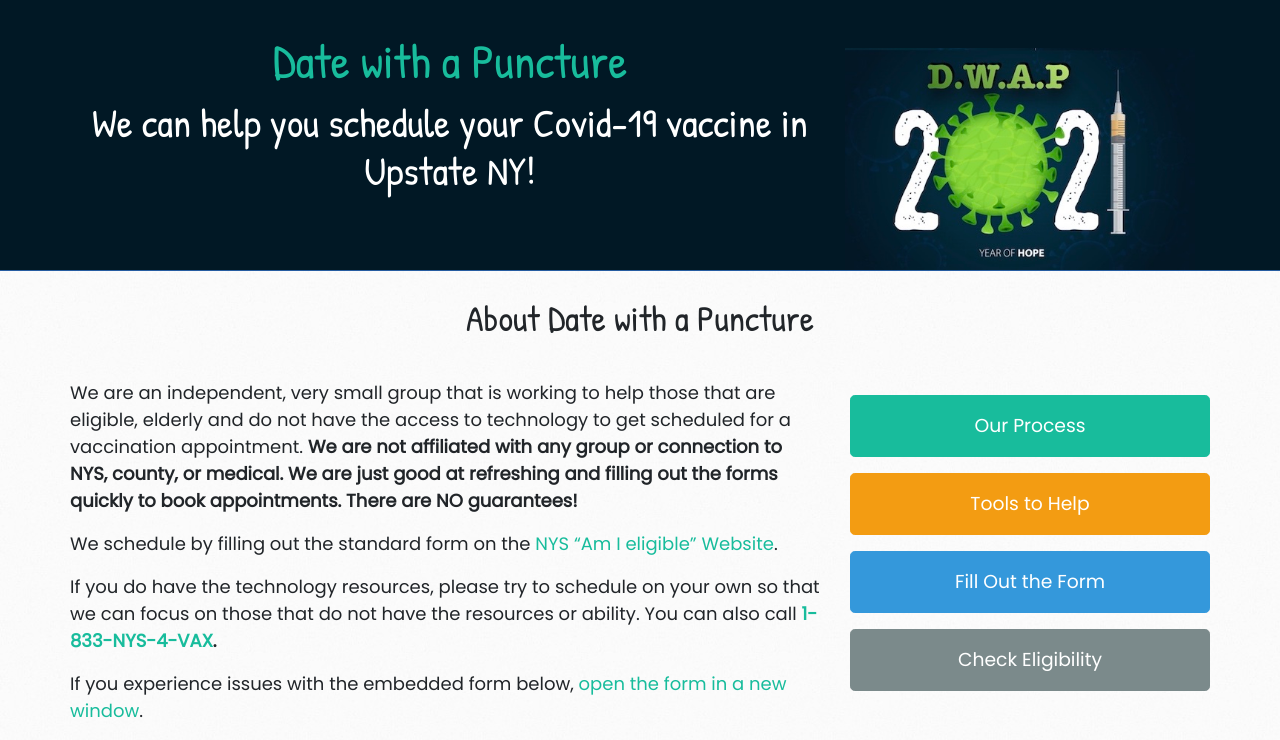
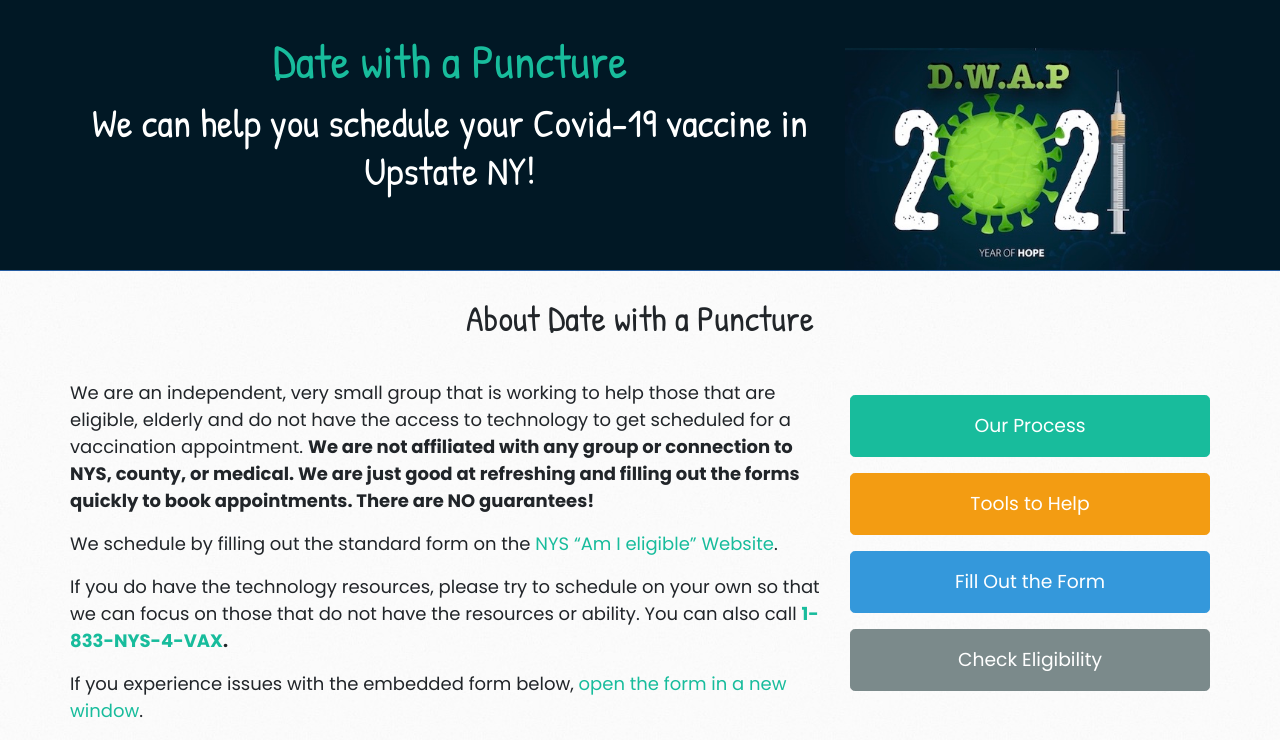
Before and after one commit to loganrath/dwap-main, a Jekyll site: the page built from index.html, in a window 1280 px wide. Shown: the top 740 px of the page. Built offline with Jekyll 4.4.1, drawn with Linux system fonts in a browser that asks for light colours; nearby versions of some CDN libraries; grey boxes are pictures that could not be loaded.

Commit message:
more theme

```diff
--- a/_sass/jekyll-theme-architect.scss
+++ b/_sass/jekyll-theme-architect.scss
@@ -1,11 +1,12 @@
 @import "normalize";
 @import "rouge-github";
-@import url('https://fonts.googleapis.com/css2?family=Architects+Daughter&family=Patrick+Hand&family=Poppins&display=swap');
+@import url('https://fonts.googleapis.com/css2?family=Architects+Daughter&family=Patrick+Hand&display=swap');
+@import url('https://fonts.googleapis.com/css2?family=Poppins:ital,wght@0,300;0,400;0,500;0,600;0,700;0,800;0,900;1,200;1,300;1,400;1,500;1,600;1,700;1,800;1,900&display=swap');
 
 
 /* LAYOUT STYLES */
 body {
-  font-family: "Poppins";
+  font-family: Poppins;
   font-size: 18px;
   background: #fafafa url(../images/body-bg.jpg) 0 0 repeat;
 }
```
